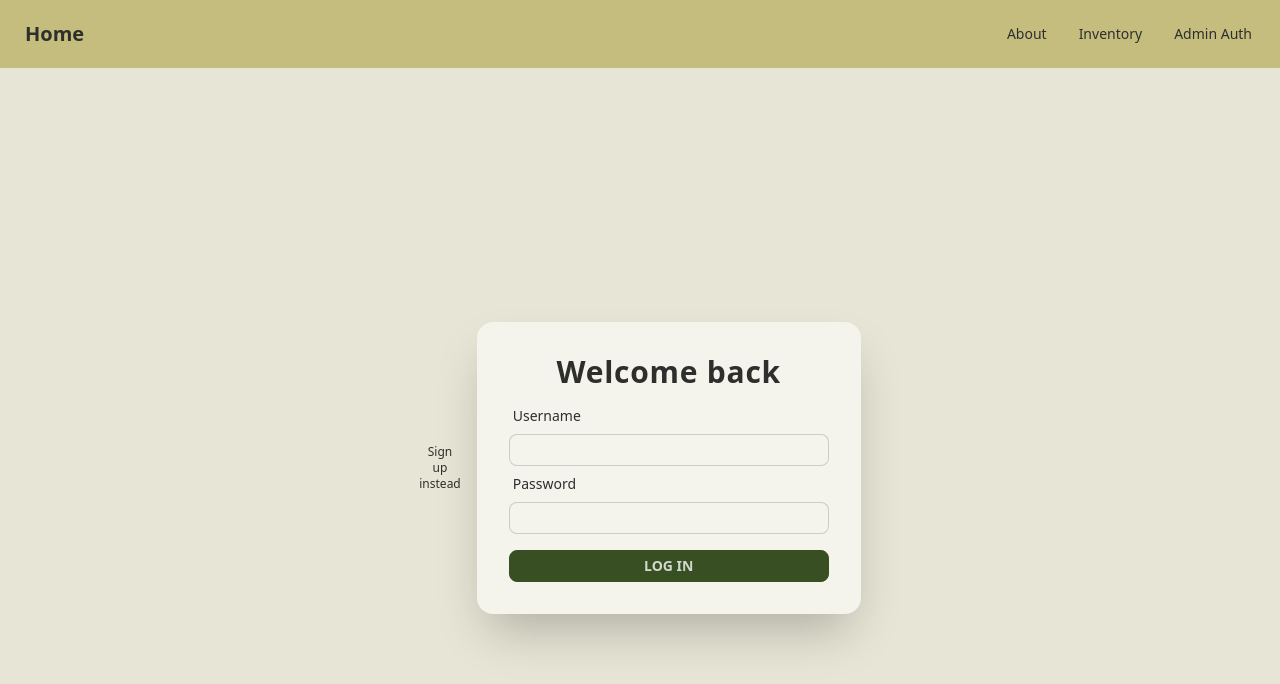
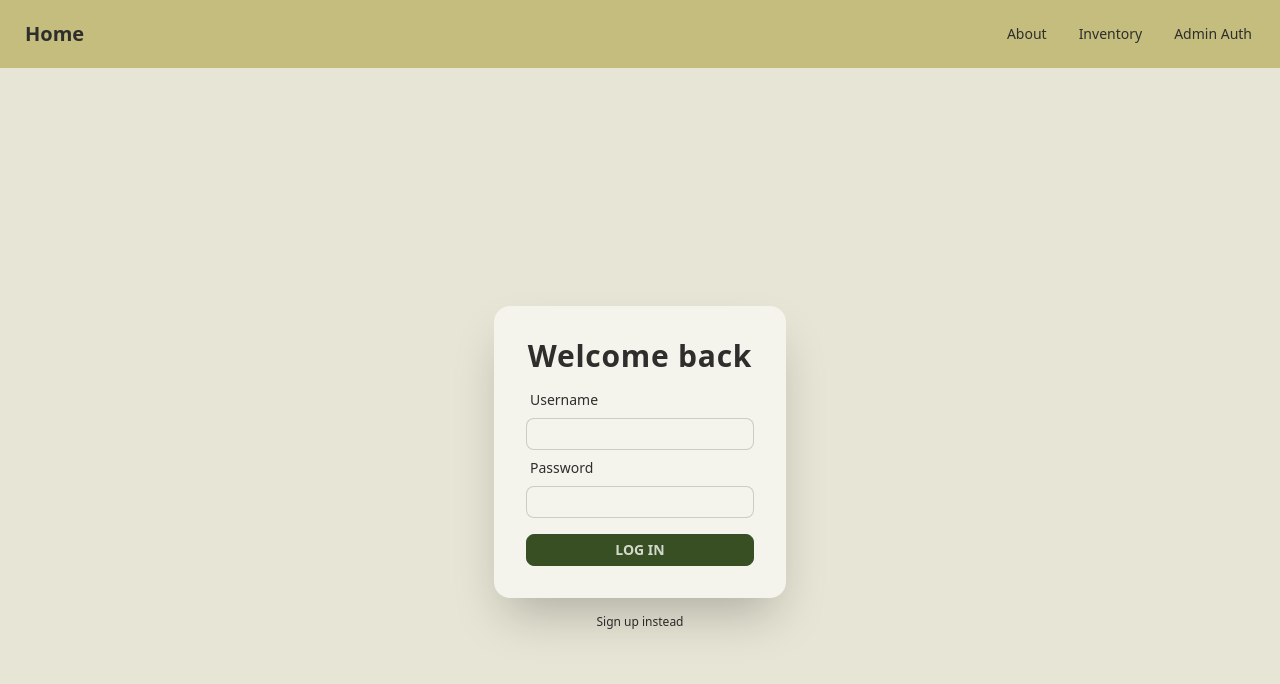
Before and after one commit to lehelen19/inventory-frontend, a React (Create React App) app: page /authenticate in a window 1280 px wide. Shown: the top 684 px of the page. Built offline with nearby package versions, Linux system fonts and the light colour scheme.

Commit message:
Fix responsive text for auth forms

```diff
--- a/src/pages/AuthPage/AuthPage.js
+++ b/src/pages/AuthPage/AuthPage.js
@@ -7,7 +7,7 @@
   return (
     <main className="hero min-h-screen bg-base-200">
       {loginDisplay ? (
-        <div className="hero-content flex-col lg:flex-row-reverse">
+        <div className="hero-content flex-col">
           <LoginForm setUser={setUser} />
           <button
             onClick={() => setLoginDisplay(!loginDisplay)}
@@ -17,7 +17,7 @@
           </button>
         </div>
       ) : (
-        <div className="hero-content flex-col lg:flex-row-reverse">
+        <div className="hero-content flex-col">
           <SignupForm setUser={setUser} />
           <button
             onClick={() => setLoginDisplay(!loginDisplay)}
```
